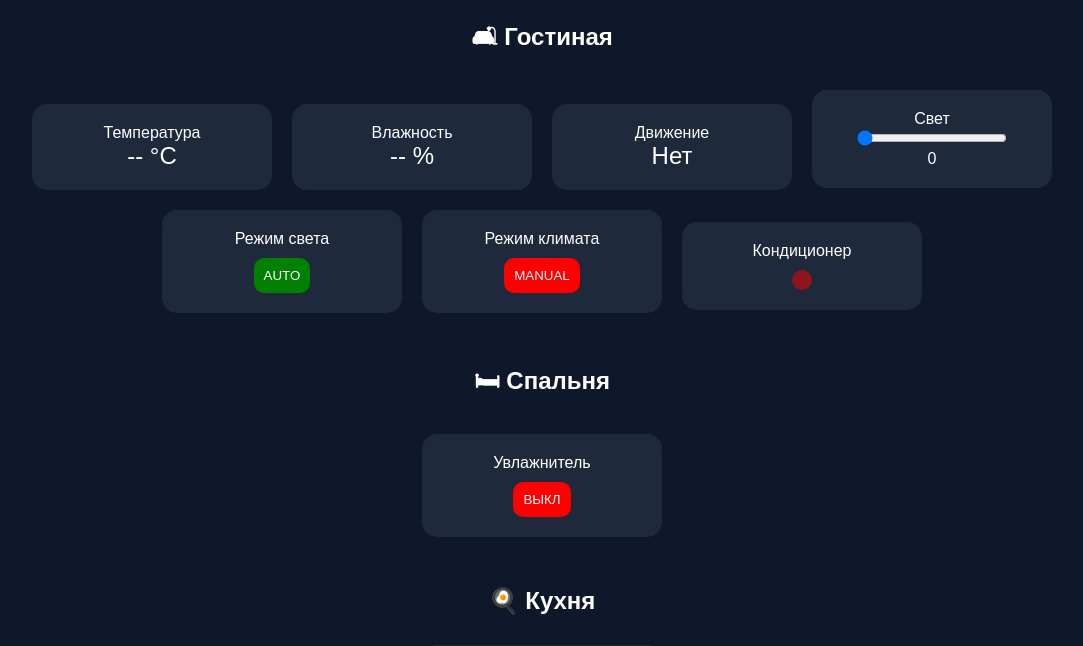
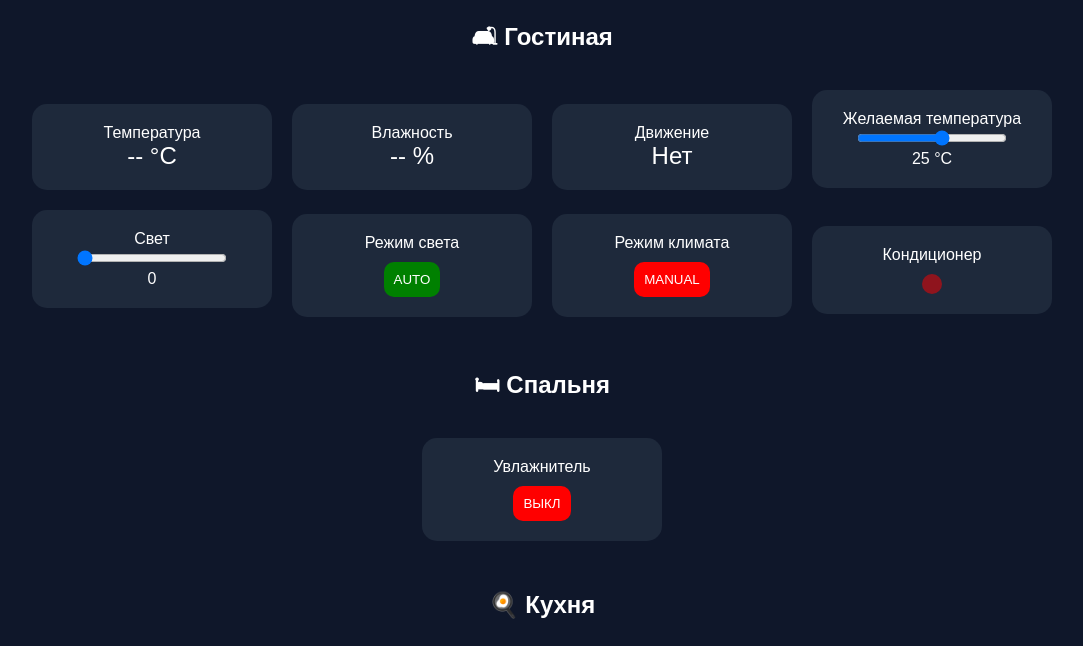
Before and after one commit to lotenka/Domdom-server, a website: page public/index.html in a window 1280 px wide. Shown: the part 80-726 px from the top of the page, without its empty margins (98-1181 px from the left). Drawn offline with nearby package versions, Linux system fonts and the light colour scheme; no server answers.

Commit message:
Target temperature func added

```diff
--- a/public/index.html
+++ b/public/index.html
@@ -78,6 +78,21 @@ button:disabled {
 </div>
 
 <div class="card">
+  <div>Желаемая температура</div>
+
+  <input
+    type="range"
+    min="5"
+    max="40"
+    step="1"
+    v-model="target_temp"
+    @change="setTargetTemp"
+    class="slider">
+
+  <div>{{ target_temp }} °C</div>
+</div>
+
+<div class="card">
   <div>Свет</div>
   <input type="range" min="0" max="255" v-model="light" @change="setLight" class="slider">
   <div>{{ light }}</div>
@@ -154,6 +169,7 @@ data() {
     temperature: "--",
     humidity: "--",
     motion: 0,
+    target_temp: 25,
 
     boiler: 0,
     ac: 0,
@@ -199,6 +215,13 @@ methods: {
     this.send("home/bedroom/humidifier/set", this.humidifier);
   },
 
+  setTargetTemp() {
+    this.socket.emit("command", {
+      topic: "home/living/climate/target/set",
+      value: String(this.target_temp)
+    });
+  },
+
   setLight() {
     this.send("home/living/light/set", this.light);
   },
@@ -231,6 +254,8 @@ mounted() {
 
     if (topic === "home/living/climate/mode/state")
       this.climate_mode = Number(msg);
+    if (topic === "home/living/climate/target/state")
+      this.target_temp = Number(msg);
     // Кондиционер
     if (topic === "home/living/ac/state") this.ac = Number(msg);
 
```
